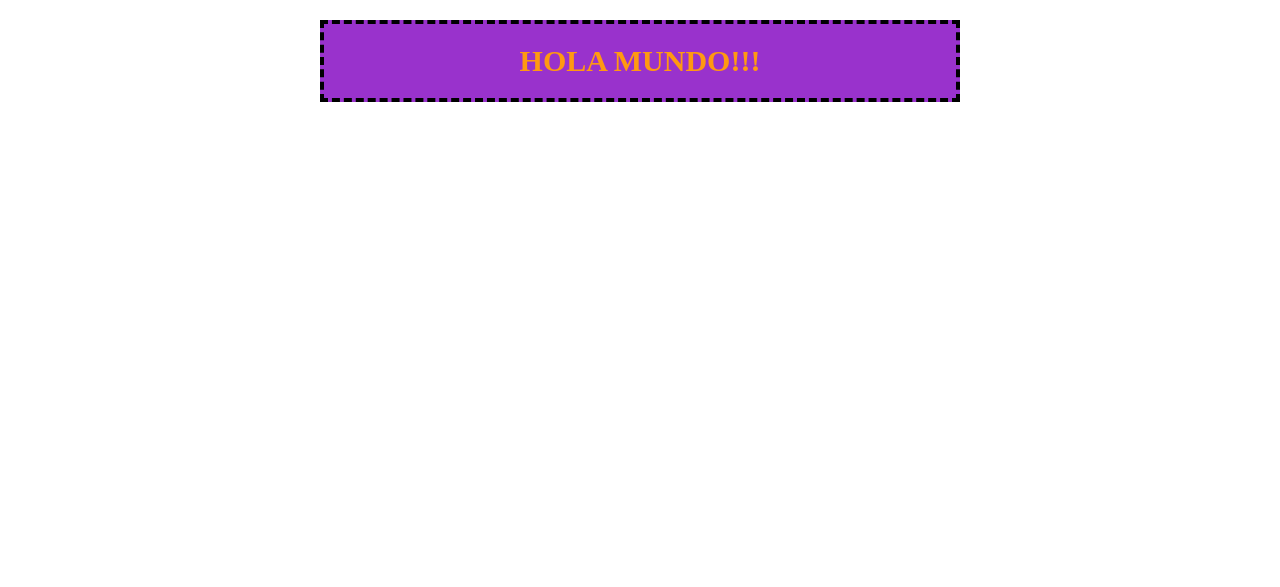
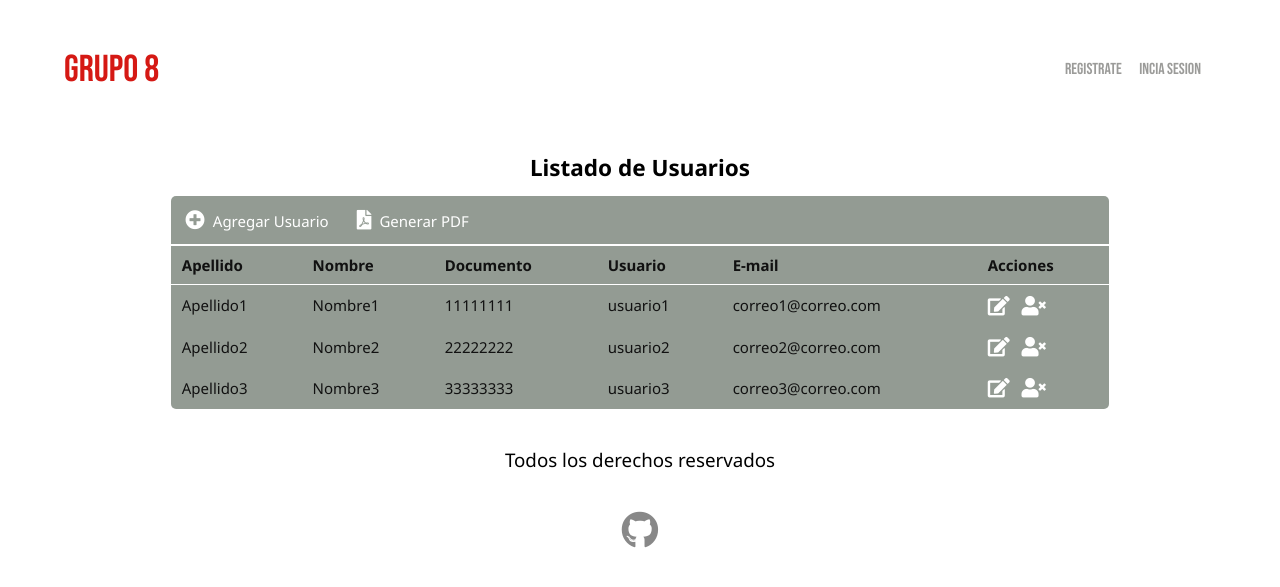
Before and after one commit to SebastianMMacario/Grupo-08-OO2-2021, a Spring Boot app: page / in a window 1280 px wide. Shown: the top 587 px of the page. Run offline with Spring Boot 4, Linux system fonts and the light colour scheme.

Commit message:
Agregada vista para listado de usuarios

```diff
--- /dev/null
+++ b/TP-POO2/src/main/resources/static/css/indexStyles.css
@@ -0,0 +1,161 @@
+*{
+    box-sizing: border-box;
+}
+body{
+    background-color: #fff;
+    font-family: 'Noto Sans';
+    color: #000;
+    font-size: 10px;
+}
+/*------------HEADER-------------*/
+.header {
+	padding: 1.25em 0;
+	font-family: 'Bebas Neue', cursive;
+}
+.header__contenedor{
+    width: 90%;
+	margin: 0 auto;
+
+	display: flex;
+	flex-wrap: nowrap;
+	justify-content: space-between;
+	align-items: center;
+}
+.header__logo {
+	align-self: flex-start;
+	font-size: 2.5em;
+	line-height: 2.5rem;
+	font-weight: normal;
+	color: #d51914;
+}
+.nav__enlace {
+	align-self: flex-end;
+	margin-right: 0.9375rem;
+	text-decoration: none;
+	color: #636360a4;
+	font-size: 1.0625em;
+}
+.nav__enlace:hover,
+.nav__enlace:focus {
+	color: #111;
+}
+
+h1{
+    font-size: 1.5em;
+    text-align: center;
+}
+
+/*TABLA CONTENEDOR*/
+.table-contenedor{
+    background-color: #8e978ef3;
+    border-radius: 5px;
+    color: #111;
+    width: 100%;
+    margin-bottom:2.5rem;
+    font-size: 5px;
+
+}
+
+/*--------TABLA HEADER--------*/
+.tabla-header i,
+.tabla i{
+    font-size: 1.30em;
+    margin-right: 0.5rem;
+}
+.tabla i{
+    color: #fff;
+}
+.tabla-header{
+    border-bottom: solid 2px #fff;
+    padding: 0.9375em;
+    display: flex;
+    align-items: baseline;
+}
+/*HERRAMIENTAS*/
+.tabla-header__herramientas{
+    width: 60%;
+    display: flex;
+    align-items: baseline;
+}
+.tabla-header__button{
+    margin-right:1.875em;
+    border: 0;
+    cursor: pointer;
+    text-decoration: none;
+    color: #fff;
+    transition: .5s all ease;
+}
+.tabla-header__button:hover,
+.tabla i:hover{
+    color: #111;
+}
+/*--------TABLA CUERPO--------*/
+.tabla{
+    border-collapse: collapse;
+    width: 100%;
+}
+.tabla,
+.tabla__head-nombre,
+.tabla__body-dato{
+    padding: .7em;
+}
+
+.tabla__row-head{
+    font-weight: bolder;
+    text-align: left;
+    border-bottom: solid 1px #fff;
+}
+
+.tabla__row-body:hover{
+    background-color: #0077ff81;
+}
+
+/*------------FOOTER-------------*/
+footer{
+    width: 100%;
+    margin-top: 1.875em;
+}
+.derechos__info{
+    width: 100%;
+    text-align: center;
+    font-size: 1.25em;
+}
+.redes-sociales{
+    padding: 1.25em;
+    display: flex;
+    justify-content: space-evenly;
+    align-items: center;
+}
+.redes-sociales__red{
+    font-size: 2.5em;
+    color: #888;
+    transition: all ease .5s;
+}
+.redes-sociales__red:hover{
+    color: #111;
+}
+
+/*MEDIA QUERY*/
+@media (min-width:360px) {
+    .table-contenedor{
+        font-size:7px;
+    }
+}
+@media (min-width:410px) {
+    .table-contenedor{
+        font-size: 10px;
+    }
+}
+@media (min-width: 768px) {
+    body{
+        font-size: 15px;
+    }
+    .table-contenedor{
+        font-size: 15px;
+    }
+    main{
+        width: 90%;
+        max-width: 62.5em;
+        margin: 0 auto;
+    }
+}
--- a/TP-POO2/src/main/resources/static/css/loginStyles.css
+++ b/TP-POO2/src/main/resources/static/css/loginStyles.css
@@ -87,7 +87,7 @@ body{
     text-decoration: none;
 }
 .form__info a:hover{
-    color: #fff;
+    color: #0075ff;
 }
 
 /*FORM DATOS*/
--- a/TP-POO2/src/main/resources/static/css/registerStyles.css
+++ b/TP-POO2/src/main/resources/static/css/registerStyles.css
@@ -216,13 +216,11 @@ main h1{
     width: 100%;
     font-size: 0.9375em;
     text-decoration: none;
-    color: #fff;
     margin-bottom: 0;
     transition: .3s all ease;
 }
 .form__info a:hover{
-    color: #000;
-    font-size: 1.0625em;
+    color: #0075ff;
 }
 
 /*------------FOOTER-------------*/
--- a/TP-POO2/src/main/resources/templates/index.html
+++ b/TP-POO2/src/main/resources/templates/index.html
@@ -4,13 +4,103 @@
     <meta charset="UTF-8">
     <meta http-equiv="X-UA-Compatible" content="IE=edge">
     <meta name="viewport" content="width=device-width, initial-scale=1.0">
-    <title>TP OO2</title>
+    <link rel="stylesheet" href="../static/css/all.min.css">
+    <link href="https://fonts.googleapis.com/css2?family=Noto+Sans:wght@400;700&display=swap" rel="stylesheet">
+    <link href="https://fonts.googleapis.com/css2?family=Bebas+Neue&family=Open+Sans:wght@300;400&display=swap" rel="stylesheet"/>
+    <link rel="stylesheet" href="../static/css/normalize.css">
+    <link rel="stylesheet" href="../static/css/indexStyles.css">
+    <title>Inicio</title>
 </head>
 <body>
-	<div style="width: 50%; margin: 20px auto; background-color:darkorchid; border:4px dashed #000; display:flex; justify-content: center;">
-	    <h1 style="color:#ff9911; font-size:30px; font-weight:bold;">HOLA MUNDO!!!</h1>
+    <!--HEADER-->
+    <header class="header">
+        <div class="header__contenedor">
+            <h2 class="header__logo">Grupo 8</h2>
+            <nav class="nav">
+                <a href="#" class="nav__enlace">Registrate</a>
+                <a href="#" class="nav__enlace">Incia Sesion</a>
+            </nav>
+        </div>
+    </header>
 
-	</div>
+    <main>
+        <h1>Listado de Usuarios</h1>
+
+        <div class="table-contenedor">
+
+            <div class="tabla-header">
+                <div class="tabla-header__herramientas">
+                    <a class="tabla-header__button" href="#">
+                        <i class="fas fa-plus-circle"></i>Agregar Usuario
+                    </a>
+                    <a class="tabla-header__button" href="#">
+                        <i class="fas fa-file-pdf"></i>Generar PDF
+                    </a>
+                </div>
+            </div>
+            <table class="tabla" id="tabla">
+                <thead class="tabla__head">
+                    <tr class="tabla__row-head">
+                        <th class="tabla__head-nombre" scope="col">Apellido</th>
+                        <th class="tabla__head-nombre" scope="col">Nombre</th>
+                        <th class="tabla__head-nombre" scope="col">Documento</th>
+                        <th class="tabla__head-nombre" scope="col">Usuario</th>
+                        <th class="tabla__head-nombre" scope="col">E-mail</th>
+                        <th class="tabla__head-nombre" >Acciones</th>
+                    </tr>
+                </thead>
+                <tbody class="tabla__body">
+                    <tr class="tabla__row-body">
+                        <td class="tabla__body-dato">Apellido1</td>
+                        <td class="tabla__body-dato">Nombre1</td>
+                        <td class="tabla__body-dato">11111111</td>
+                        <td class="tabla__body-dato">usuario1</td>
+                        <td class="tabla__body-dato">correo1@correo.com</td>
+                        <td class="tabla__body-dato">
+                            <a class="tabla__boton-editar" href="#"><i class="fas fa-edit"></i></a>
+                            <a class="tabla__boton-eliminar" href="#" ><i class="fas fa-user-times"></i></a> </td>
+                        </td>
+                    </tr>
+                </tbody>
+                <tbody class="tabla__body">
+                    <tr class="tabla__row-body">
+                        <td class="tabla__body-dato">Apellido2</td>
+                        <td class="tabla__body-dato">Nombre2</td>
+                        <td class="tabla__body-dato">22222222</td>
+                        <td class="tabla__body-dato">usuario2</td>
+                        <td class="tabla__body-dato">correo2@correo.com</td>
+                        <td class="tabla__body-dato">
+                            <a class="tabla__boton-editar" href="#"><i class="fas fa-edit"></i></a>
+                            <a class="tabla__boton-eliminar" href="#" ><i class="fas fa-user-times"></i></a> </td>
+                        </td>
+                    </tr>
+                </tbody>
+
+                <tbody class="tabla__body">
+                    <tr class="tabla__row-body">
+                        <td class="tabla__body-dato">Apellido3</td>
+                        <td class="tabla__body-dato">Nombre3</td>
+                        <td class="tabla__body-dato">33333333</td>
+                        <td class="tabla__body-dato">usuario3</td>
+                        <td class="tabla__body-dato">correo3@correo.com</td>
+                        <td class="tabla__body-dato">
+                            <a class="tabla__boton-editar" href="#"><i class="fas fa-edit"></i></a>
+                            <a class="tabla__boton-eliminar" href="#" ><i class="fas fa-user-times"></i></a> </td>
+                        </td>
+                    </tr>
+                </tbody>
+            </table>
+
+        </div>
+    </main>
+
+    <!--FOOTER-->
+    <footer>
+        <p id="derechos-info" class="derechos__info">Todos los derechos reservados</p>
+        <div class="redes-sociales">
+            <a href="#" class="redes-sociales__red"><i class="fab fa-github"></i> </a>
+        </div>
+    </footer>
 
 </body>
 </html>
--- a/TP-POO2/src/main/resources/templates/login.html
+++ b/TP-POO2/src/main/resources/templates/login.html
@@ -16,10 +16,8 @@
         <div class="header__contenedor">
             <h2 class="header__logo">Grupo 8</h2>
             <nav class="nav">
-                <a href="#" class="nav__enlace">Inicio</a>
                 <a href="#" class="nav__enlace">Registrate</a>
                 <a href="#" class="nav__enlace">Incia Sesion</a>
-                <a href="#" class="nav__enlace">Lista de Usuarios</a>
             </nav>
         </div>
     </header>
@@ -70,6 +68,5 @@
         </footer>
     </div>
 
-
 </body>
 </html>
--- a/TP-POO2/src/main/resources/templates/register.html
+++ b/TP-POO2/src/main/resources/templates/register.html
@@ -17,10 +17,8 @@
             <div class="header__contenedor">
                 <h2 class="header__logo">Grupo 8</h2>
                 <nav class="nav">
-                    <a href="#" class="nav__enlace">Inicio</a>
                     <a href="#" class="nav__enlace">Registrate</a>
                     <a href="#" class="nav__enlace">Incia Sesion</a>
-                    <a href="#" class="nav__enlace">Lista de Usuarios</a>
                 </nav>
             </div>
         </header>
```
